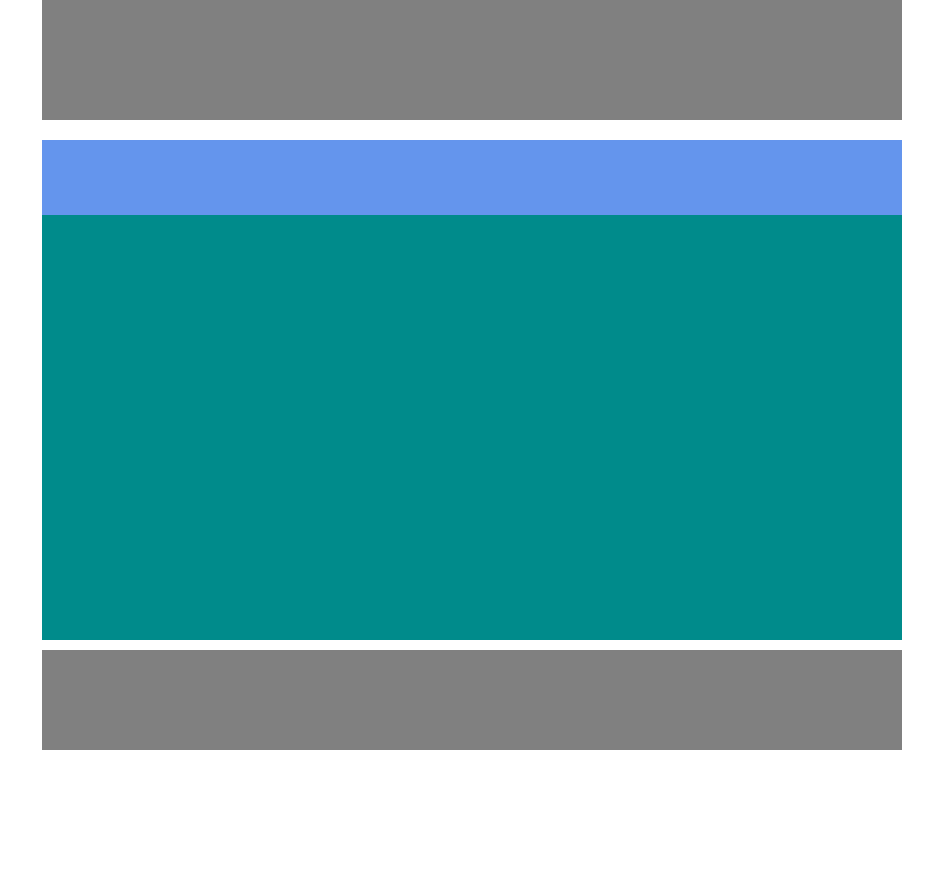
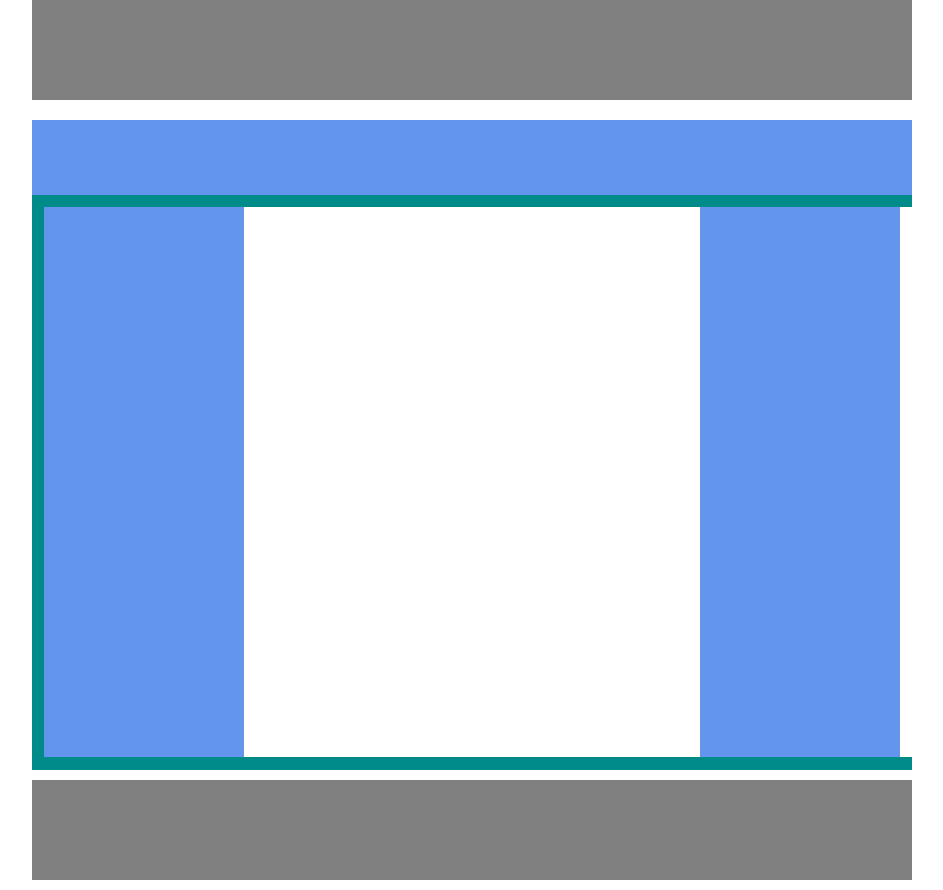
Before and after one commit to Tredicibrando/htmlcss-struttura-wp, a plain HTML site: page index.html in a window 1280 px wide. Shown: the part 480-1370 px from the top of the page, without its empty margins (168-1111 px from the left). Before the commit the page ends 1240 px from the top, so only its background shows below. Drawn offline with Linux system fonts and the light colour scheme.

Commit message:
finito (?)

```diff
--- a/css/style.css
+++ b/css/style.css
@@ -9,27 +9,35 @@ html{
     font-size: 16px;
 }
 
-body{
+.container{
     max-width: calc(100% - 400px);
-    margin: 0 auto;
-    padding: 10px;
+    margin: 10px auto 10px auto;
+
 }
 
 
 header{
     height: 150px;
-    margin: 20px auto 20px;
+    margin-top: 10px;
+
 }
 
 footer{
     height: 100px;
-    margin: 0 auto;
+}
+
+section{
+    margin: 20px auto 10px auto;
 }
 
 .clearfix::after{
     content: "";
     display: block;
     clear: both;
+}
+
+.colonne{
+    padding: 12px;
 }
 /* debug */
 .debug{
@@ -42,16 +50,33 @@ footer{
 
 .debug.content_01{
     height: 400px;
-    margin: 20px auto 20px;
+
 }
 
 .debug.content_02{
     background-color: darkcyan;
-    height: 500px;
-    margin: 20px auto 10px auto;
-    position: relative;
+    height: 650px;
 }
 
 .rect_01{
-    height: 75px;
+    min-height: 75px;
 }
+
+.rect_02{
+    width: 200px;
+    height: 550px;
+    float: right;
+}
+
+.rect_03{
+    width: 200px;
+    height: 550px;
+    float: left;
+}
+
+.rect_04{
+    width: 1056px;
+    height: 550px;
+    margin: 0 auto;
+    background-color: #fff;
+}
--- a/index.html
+++ b/index.html
@@ -12,11 +12,11 @@
 </head>
 <body>
 
-    <header class="debug">
+    <header class="container debug">
 
     </header>
 
-    <main>
+    <main class="container">
 
         <!-- prima sezione -->
 
@@ -34,22 +34,24 @@
 
             </div>
 
-            <div class="debug_content ">
+            <div class="colonne">
+                <div class="debug_content rect_02">
 
-            </div>
+                </div>
 
-            <div class="debug_content ">
+                <div class="debug_content rect_03">
 
-            </div>
+                </div>
 
-            <div class="debug_content ">
+                <div class="debug_content rect_04">
 
+                </div>
             </div>
         </section>
 
     </main>
 
-    <footer class="debug">
+    <footer class="container debug">
 
     </footer>
 
```
